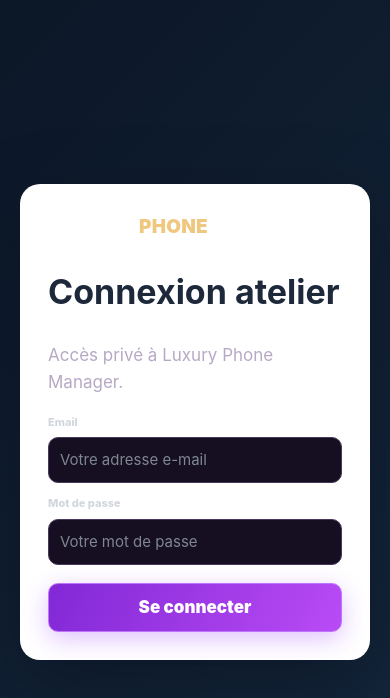
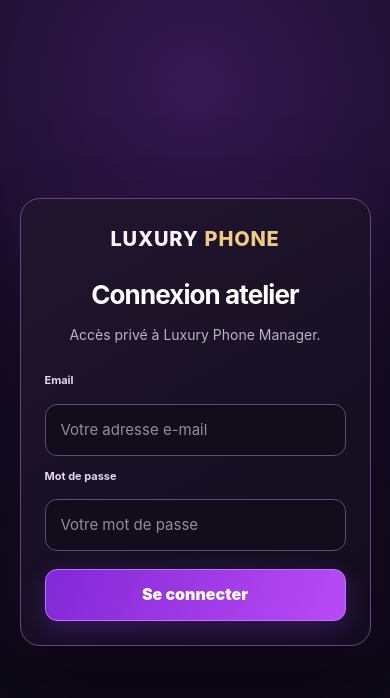
Before and after one commit to Walid783/luxury-phone-manager-v9, a Next.js app: page /login in a window 390 px wide. Shown: the top 698 px of the page. Built offline with nearby package versions, Linux system fonts and the light colour scheme.

Commit message:
fix(ui): correct premium login contrast and brand on mobile

```diff
--- a/app/theme-royal-violet.css
+++ b/app/theme-royal-violet.css
@@ -59,3 +59,70 @@ tbody tr:hover{background:#281937!important}
  html,body{background:#fff!important;color:#111!important}
  .invoice-sheet,.invoice-sheet *{background:#fff!important;color:#111!important;box-shadow:none!important}
 }
+
+/* Login — standalone mobile-friendly premium surface */
+.login {
+ min-height:100svh!important;
+ padding:clamp(18px,5vw,36px)!important;
+ display:grid!important;
+ place-items:center!important;
+ background:radial-gradient(circle at 50% 10%,#361953 0%,#150d25 42%,#090711 100%)!important;
+}
+.login-card {
+ width:min(440px,100%)!important;
+ padding:clamp(24px,5vw,40px)!important;
+ color:#f6f0ff!important;
+ background:linear-gradient(150deg,#20152e 0%,#120d1d 100%)!important;
+ border:1px solid #6a428a!important;
+ border-radius:24px!important;
+ box-shadow:0 28px 90px #0009,0 0 45px #8634ba24!important;
+}
+.login-card .brand {
+ display:flex!important;
+ flex-wrap:wrap!important;
+ justify-content:center!important;
+ align-items:center!important;
+ gap:6px!important;
+ margin:0 0 28px!important;
+ font-size:clamp(20px,4vw,25px)!important;
+ font-weight:850!important;
+ letter-spacing:.04em!important;
+ color:#f9f4ff!important;
+ text-align:center!important;
+}
+.login-card .brand span { color:#f1ca85!important; }
+.login-card h1 {
+ color:#fff!important;
+ font-size:clamp(26px,5vw,34px)!important;
+ line-height:1.2!important;
+ letter-spacing:-.035em!important;
+ margin:0 0 12px!important;
+ text-align:center!important;
+}
+.login-card .muted {
+ color:#bcb0cc!important;
+ font-size:14px!important;
+ line-height:1.5!important;
+ text-align:center!important;
+ margin-bottom:27px!important;
+}
+.login-card .field label {
+ display:block!important;
+ color:#e2d7ef!important;
+ font-weight:650!important;
+ margin-bottom:8px!important;
+}
+.login-card .field input {
+ width:100%!important;
+ min-height:50px!important;
+ padding:13px 15px!important;
+ border:1px solid #604878!important;
+ border-radius:12px!important;
+ background:#110d1b!important;
+ color:#fff!important;
+ box-shadow:none!important;
+}
+.login-card .field input::placeholder{color:#9889aa!important;opacity:1!important}
+.login-card .field input:focus {border-color:#bf85ff!important;outline:2px solid #b15dfb44!important;outline-offset:1px!important}
+.login-card .btn {min-height:52px!important;border-radius:12px!important;font-size:16px!important}
+@media(max-width:480px){.login-card{border-radius:20px!important}.login-card .brand{margin-bottom:24px!important}}
```
